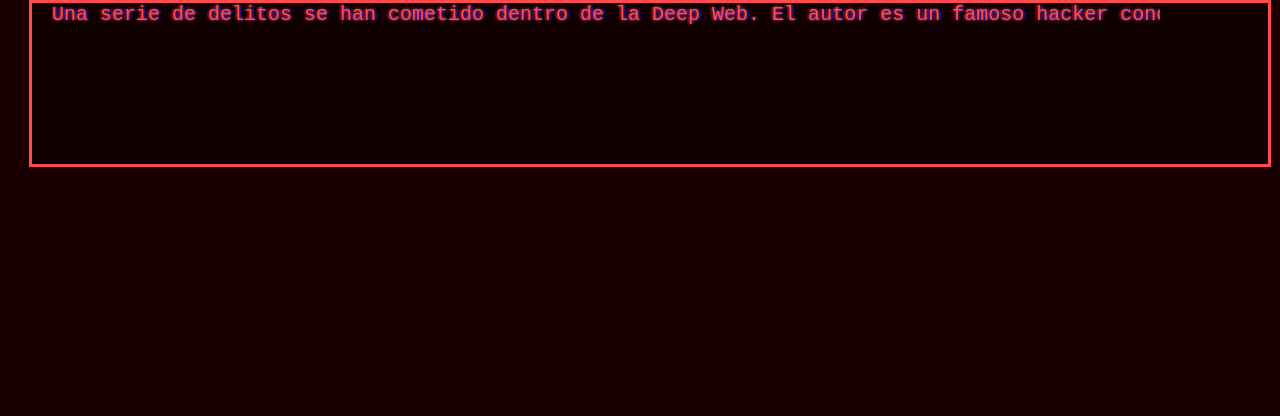
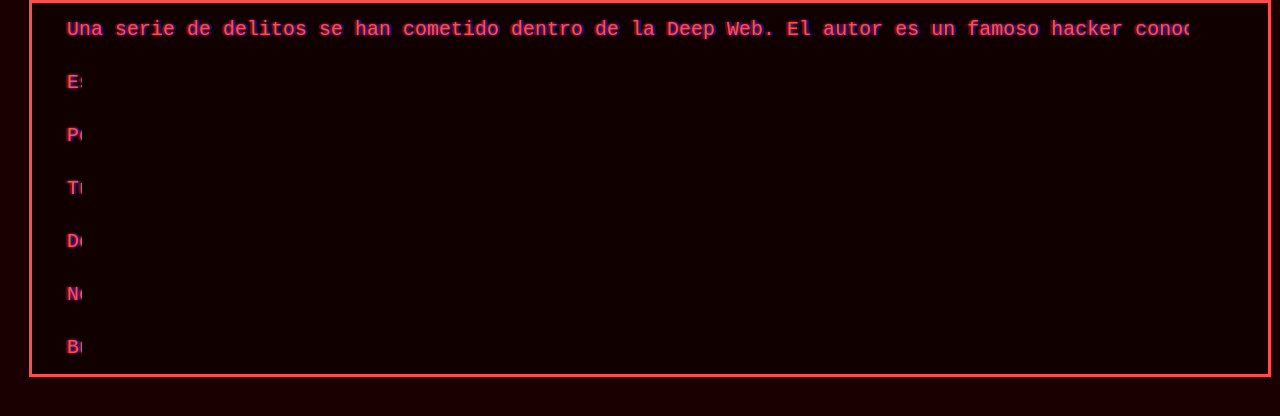
Before and after one commit to mimigargon/Proyecto-Maligno-, a React (Create React App) app: page /game-info in a window 1280 px wide. Shown: the top 416 px of the page. Built offline with nearby package versions, Linux system fonts and the light colour scheme; a web font is replaced by a local one.

Commit message:
Fixing styles

```diff
--- a/src/App.js
+++ b/src/App.js
@@ -10,7 +10,7 @@
 
 function App() {
   return (
-    <div>
+    <>
 
       <Routes>
         <Route path="/game-info" element={<Info />} />
@@ -23,7 +23,7 @@
 
 
 
-    </div>
+    </>
   );
 }
 
--- a/src/Components/Home/Home.jsx
+++ b/src/Components/Home/Home.jsx
@@ -1,24 +1,19 @@
-import React from 'react';
-import { Link } from 'react-router-dom';
+import React from "react";
+import { Link } from "react-router-dom";
 import "./Home.scss";
-import styled from 'styled-components';
 
-const BackgroundHome = styled.body`
-background-color: #1a0000;
-    color: #ff4d4d;
-    font-family: monospace;
-    height: 100vh;
 
-`;
 
 const Home = () => {
   return (
-    <BackgroundHome>
-      <h1 className='home-title'>MALGINO RETURNS</h1>
+    <div className="home-container">
+      <h1 className="home-title">MALIGNO RETURNS</h1>
       <section>
         <div className="container">
           <div className="box">
-            <div className="p">El contenido de este juego es una simulación.</div>
+            <div className="p">
+              El contenido de este juego es una simulación.
+            </div>
             <div className="p">Recomendado para mayores de edad.</div>
           </div>
           <div>
@@ -29,11 +24,15 @@
         </div>
       </section>
       <div className="buttons-container">
-        <Link to={"/game-info"}><button className='home-btn'>START</button></Link>
-        <Link to={"/login"}><button className='home-btn'>LOGIN</button></Link>
+        <Link to={"/game-info"}>
+          <button className="home-btn">START</button>
+        </Link>
+        <Link to={"/login"}>
+          <button className="home-btn">LOGIN</button>
+        </Link>
       </div>
-      </BackgroundHome>
-  )
-}
+    </div>
+  );
+};
 
-export default Home
+export default Home;
--- a/src/Components/Home/Home.scss
+++ b/src/Components/Home/Home.scss
@@ -7,6 +7,12 @@
 
 $spacing-xl: 64px;
 $spacing-md: 25px;
+
+.home-container {
+    background-color: #1a0000;
+    color: #ff4d4d;
+    font-family: monospace;
+    height: 100vh;
 
     .home-title {
         font-family: monospace;
@@ -101,6 +107,9 @@
         font-size: 20px;
     }
 
+}
+
+
 
 
 @keyframes neon-effect-box {
--- a/src/Components/Info/Info.jsx
+++ b/src/Components/Info/Info.jsx
@@ -4,12 +4,7 @@
 
 function Info() {
   return (
-    <>
-
-
-
-
-
+    <div className="info-container">
         <div className="text-container">
           <p className="c1">
             Una serie de delitos se han cometido dentro de la Deep Web. El autor
@@ -33,7 +28,7 @@
           <p className="c7">Buena suerte.</p>
         </div>
 
-      <div className="info-container">
+
         {useTimeout(() => {
           const link = document.createElement("a");
           link.textContent = "CONTINUE TO GAME";
@@ -41,8 +36,8 @@
           link.href = "/main";
           document.body.appendChild(link);
         }, 30000)}
-      </div>
-    </>
+
+    </div>
   );
 }
 
--- a/src/Components/Info/Info.scss
+++ b/src/Components/Info/Info.scss
@@ -1,11 +1,8 @@
-
-
-
-
-
-
-
-
+.info-container {
+    background-color: #1a0000;
+    color: #ff4d4d;
+    font-family: monospace;
+    height: 100vh;
 
     .text-container {
         display: inline-block;
@@ -21,7 +18,8 @@
             font-family: monospace;
             font-size: 20px;
             color: #ff4d4d;
-        animation: typing 6s steps(90, end) forwards;
+            padding: 15px;
+            animation: typing 6s steps(100, end) forwards;
 
         }
 
@@ -75,11 +73,6 @@
 
     }
 
-
-
-
-
-
     a {
         display: flex;
         flex-direction: row;
@@ -95,18 +88,10 @@
         animation: textShadow 1.6s infinite;
     }
 
+}
 
 
 
-@keyframes blink {
-    from {
-        border-color: #b996a2
-    }
-
-    to {
-        border-color: transparent
-    }
-}
 
 @keyframes typing {
     from {
--- a/src/index.scss
+++ b/src/index.scss
@@ -11,3 +11,7 @@
   font-family: source-code-pro, Menlo, Monaco, Consolas, 'Courier New',
     monospace;
 }
+
+#root {
+  height: 100vh;
+}
```
Lines whose indentation alone changed are shown as unchanged.
